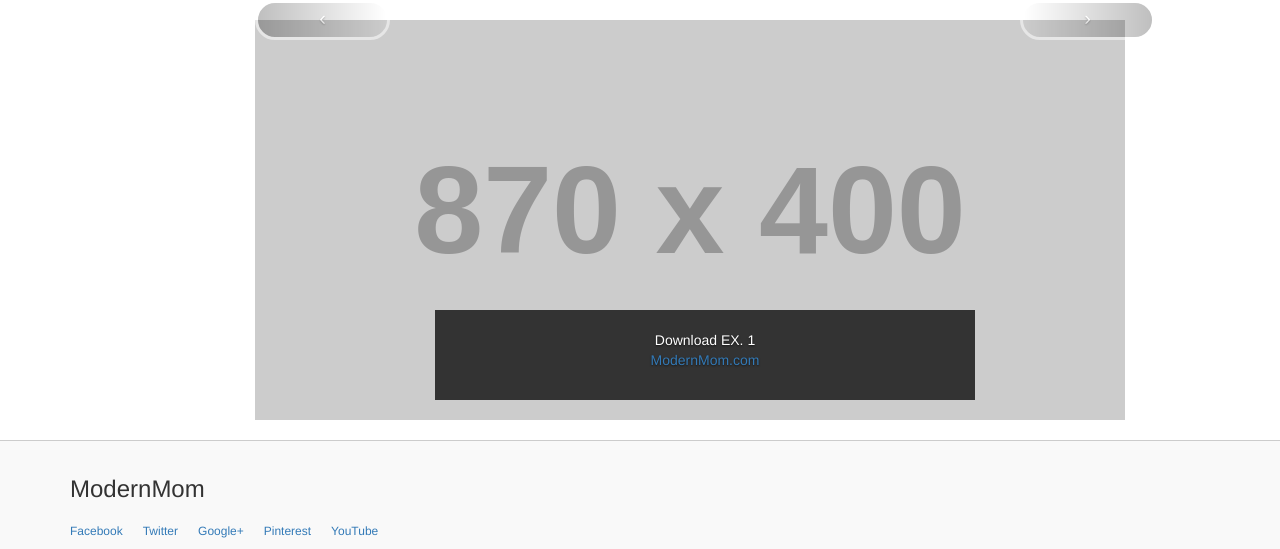
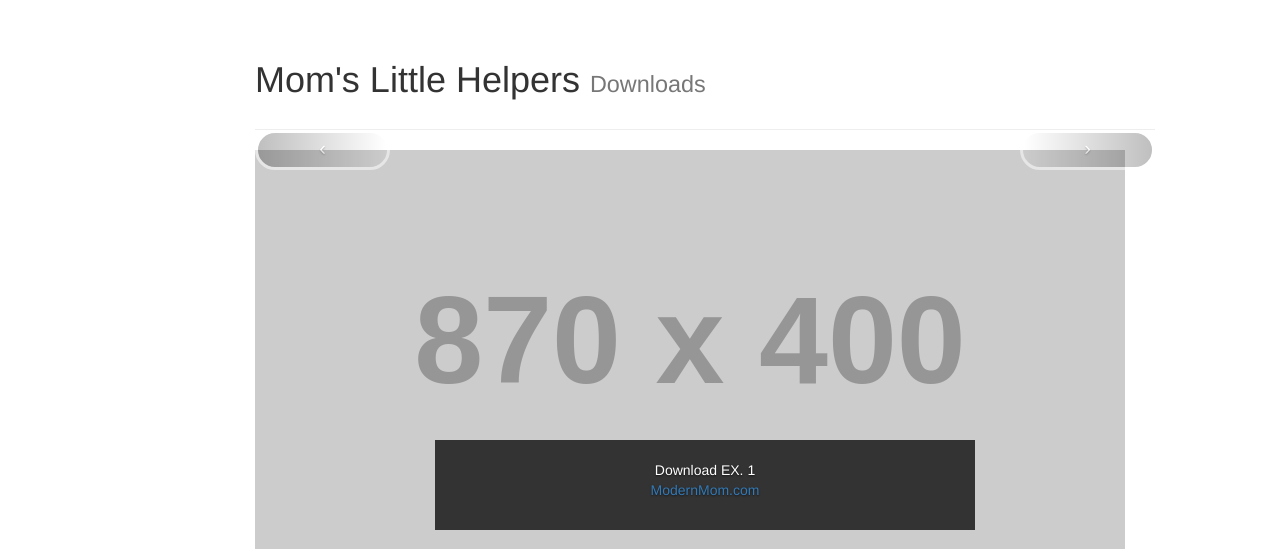
Before and after one commit to clicktox/sunshine, a Django app: template templates/toolbox/homepage.html in a window 1280 px wide. Shown: the part 147-696 px from the top of the page. Run offline with Django 3.2, Linux system fonts and the light colour scheme; the template is opened without the code that fills it, so the values that code supplies are empty; grey boxes labelled with a size stand in for pictures from a placeholder-image service; some libraries are stand-ins or nearby versions; some web fonts are replaced; grey boxes are pictures that could not be loaded.

Commit message:
Update homepage.html

```diff
--- a/templates/toolbox/homepage.html
+++ b/templates/toolbox/homepage.html
@@ -37,7 +37,9 @@
  </div>
 
         <div class="span9">
-
+                <div class="page-header">
+                         <h1>Mom's Little Helpers <small>Downloads</small></h1>
+                 </div>
         <!-- Carousel --><!-- consult Bootstrap docs at
         http://twitter.github.com/bootstrap/javascript.html#carousel -->
         <div id="this-carousel-id" class="carousel slide">
```
